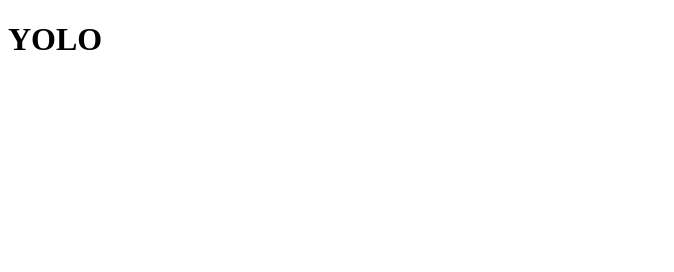
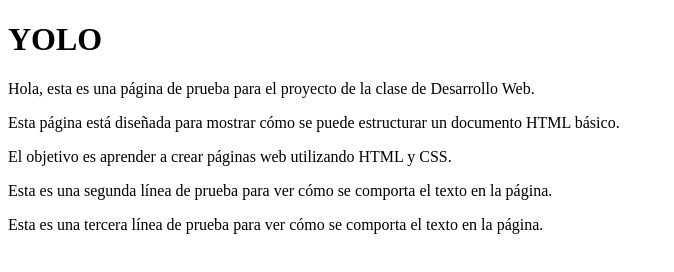
Before and after one commit to aleko6465/Github-Prueba, a plain HTML site: page index.html in a window 1280 px wide. Shown: the whole page, without its empty margins (0-674 px from the left). Drawn offline with Linux system fonts and the light colour scheme.

Commit message:
He añadido un párrafo

```diff
--- a/index.html
+++ b/index.html
@@ -8,6 +8,10 @@
 </head>
 <body>
     <h1>YOLO</h1>
-
+<p>Hola, esta es una página de prueba para el proyecto de la clase de Desarrollo Web.</p>
+<p>Esta página está diseñada para mostrar cómo se puede estructurar un documento HTML básico.</p>
+<p>El objetivo es aprender a crear páginas web utilizando HTML y CSS.</p>
+<p>Esta es una segunda línea de prueba para ver cómo se comporta el texto en la página.</p>
+<p>Esta es una tercera línea de prueba para ver cómo se comporta el texto en la página.</p>
 </body>
 </html>
```
